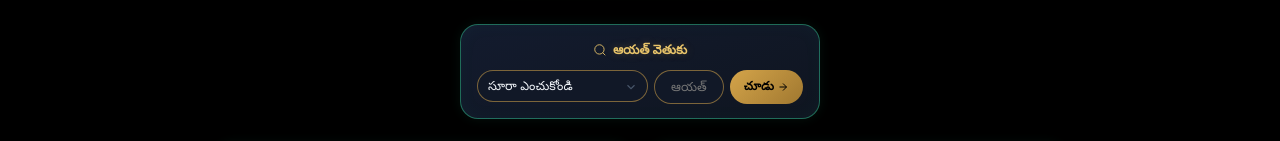
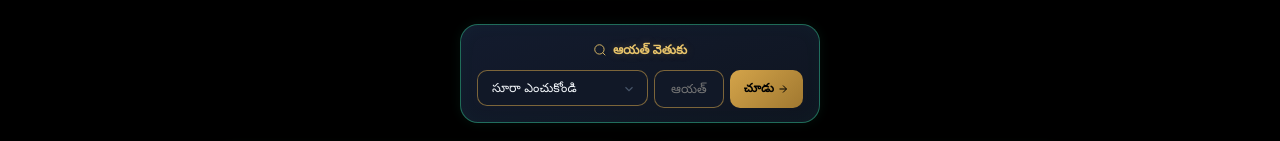
Before and after one commit to Mahendarmax/Believer-of-Almighty, a React (Vite) app: page /#/ in a window 1280 px wide. Shown: the part 801-942 px from the top of the page. Built offline with nearby package versions, Linux system fonts and the light colour scheme.

Commit message:
Fix select dropdown overlap: softer rounded corners, more padding

```diff
--- a/src/pages/Home.css
+++ b/src/pages/Home.css
@@ -281,10 +281,10 @@
 
 .qv-select {
   width: 100%;
-  padding: 8px 28px 8px 10px;
+  padding: 10px 32px 10px 14px;
   background: #111827;
   border: 1.5px solid rgba(212,164,74,0.55);
-  border-radius: 20px;
+  border-radius: 10px;
   color: var(--text-primary);
   font-size: 0.78rem;
   appearance: none;
@@ -301,7 +301,7 @@
 
 .qv-chevron {
   position: absolute;
-  right: 10px;
+  right: 12px;
   top: 50%;
   transform: translateY(-50%);
   color: var(--text-muted);
@@ -310,10 +310,10 @@
 
 .qv-verse-input {
   width: 70px;
-  padding: 8px 8px;
+  padding: 10px 10px;
   background: #111827;
   border: 1.5px solid rgba(212,164,74,0.55);
-  border-radius: 20px;
+  border-radius: 10px;
   color: var(--text-primary);
   font-size: 0.78rem;
   text-align: center;
@@ -335,10 +335,10 @@
   display: flex;
   align-items: center;
   gap: 3px;
-  padding: 8px 14px;
+  padding: 10px 14px;
   background: linear-gradient(135deg, var(--accent), var(--accent-dim));
   color: #000;
-  border-radius: 20px;
+  border-radius: 10px;
   font-weight: 700;
   font-size: 0.75rem;
   white-space: nowrap;
```
